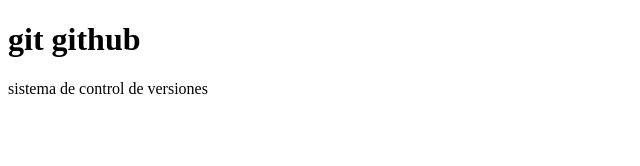
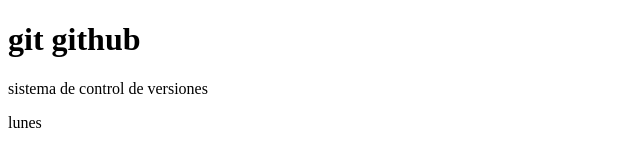
Before and after one commit to leyla0811/mi-proyecto, a plain HTML site: page INDEX.HTML in a window 1280 px wide. Shown: the full height of the page, 0-640 px from the left. Drawn offline with Linux system fonts and the light colour scheme.

Commit message:
commit  cabecera

```diff
--- a/INDEX.HTML
+++ b/INDEX.HTML
@@ -9,6 +9,6 @@
 <body>
     <h1>git github</h1>
         <p>sistema de control de versiones </p>
-
+    <p>lunes </p>
 </body>
 </html>
```
